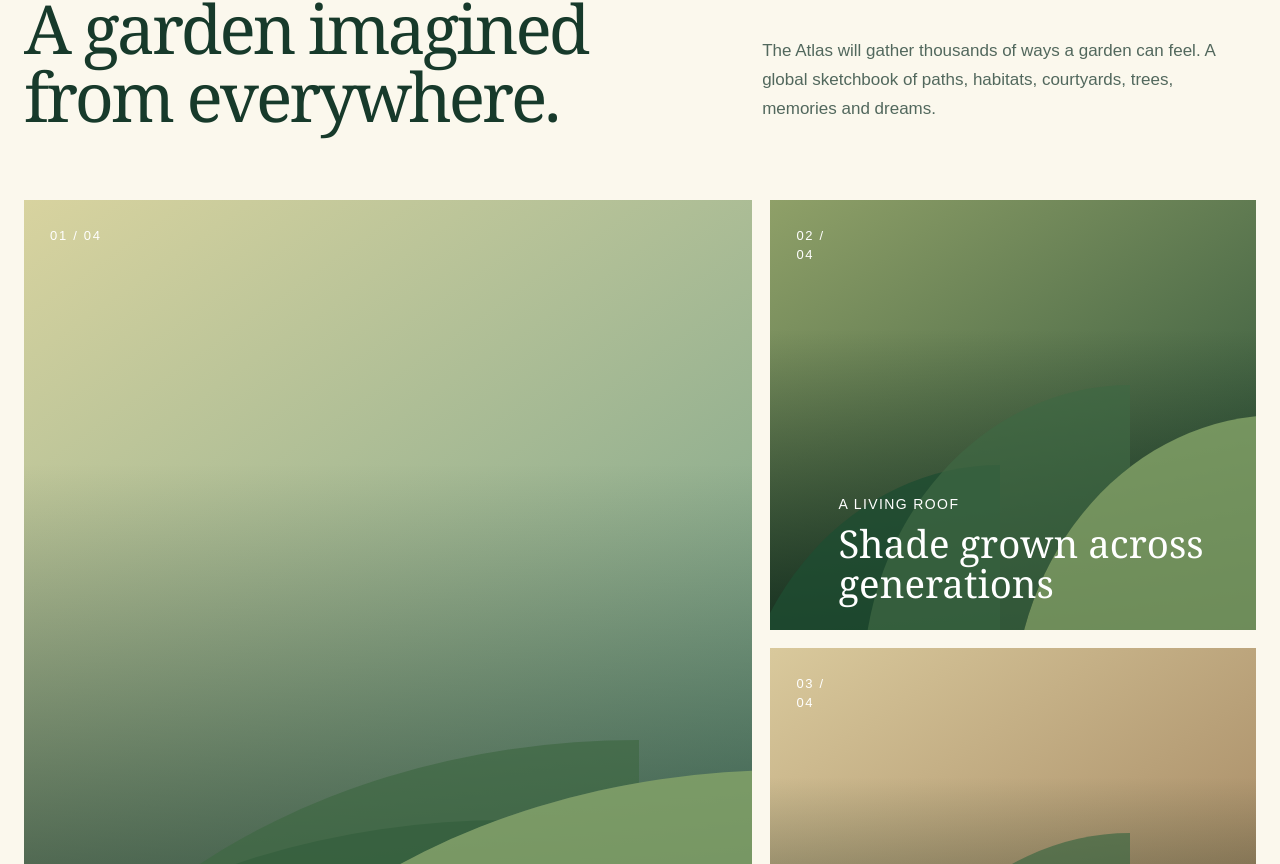
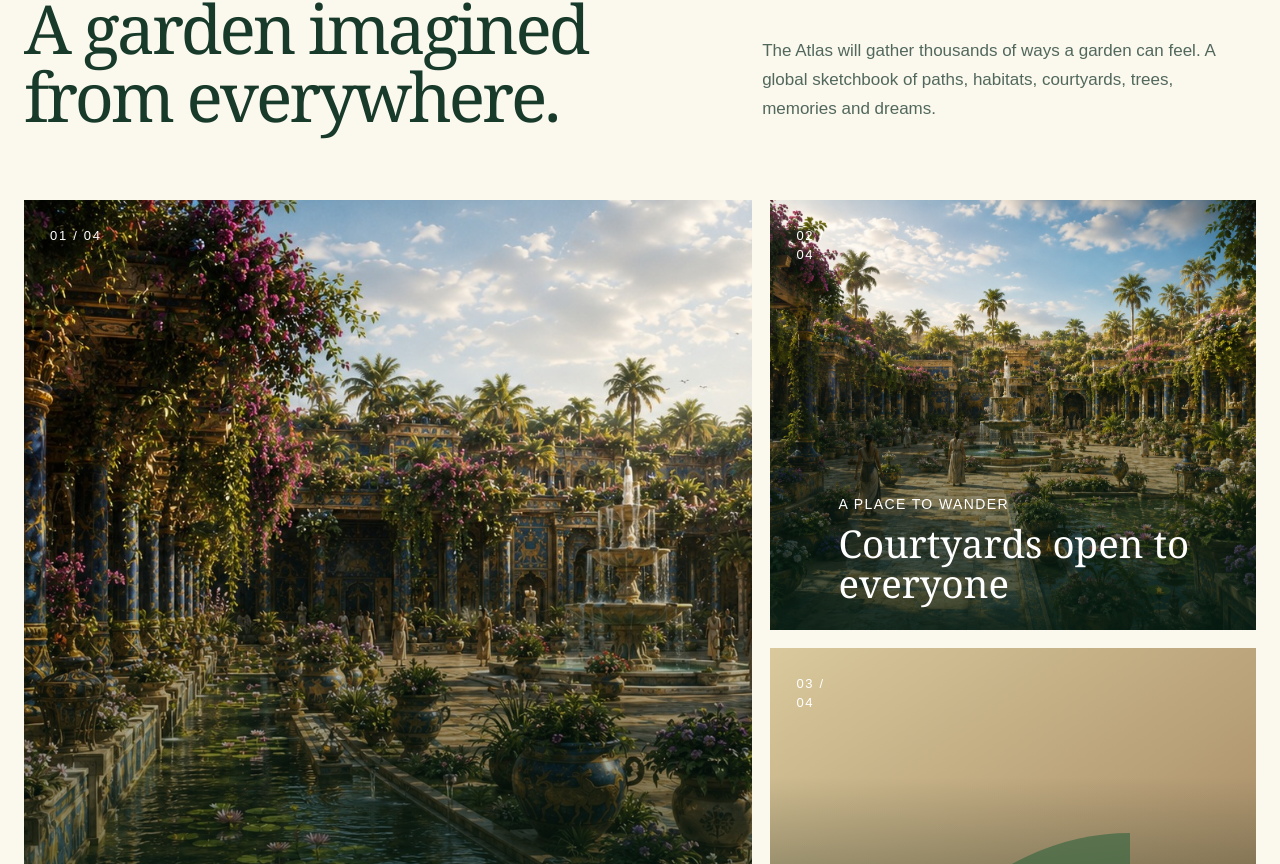
Before and after one commit to amyleesterling/babylon, a Next.js app: page / in a window 1280 px wide. Shown: the part 4296-5160 px from the top of the page. Built offline with nearby package versions, Linux system fonts and the light colour scheme.

Commit message:
Add Babylon courtyard visions to Atlas

```diff
--- a/app/globals.css
+++ b/app/globals.css
@@ -79,6 +79,9 @@ h1 em { color: var(--leaf); font-weight: 400; }
 .atlas-card::before, .atlas-card::after { content: ''; position: absolute; z-index: -1; }
 .atlas-card::before { inset: 0; background: linear-gradient(180deg, transparent 30%, rgba(7,32,21,.78)); }
 .atlas-card::after { width: 55%; height: 70%; bottom: -20%; right: -5%; border-radius: 100% 0 0; background: rgba(134,165,106,.8); box-shadow: -150px -30px 0 rgba(63,105,68,.7), -280px 50px 0 rgba(30,77,49,.8); }
+.atlas-card.has-image::after { display: none; }
+.atlas-image { position: absolute; inset: 0; z-index: -2; width: 100%; height: 100%; object-fit: cover; object-position: center; transition: transform .8s ease; }
+.atlas-card.has-image:hover .atlas-image { transform: scale(1.025); }
 .atlas-water { background: linear-gradient(145deg, #d8d39f, #5f9685); }
 .atlas-canopy { background: linear-gradient(145deg, #8fa068, #254c35); }
 .atlas-stone { background: linear-gradient(145deg, #d9c99c, #987855); }
--- a/app/page.tsx
+++ b/app/page.tsx
@@ -7,8 +7,8 @@ const invitations = [
 ];
 
 const atlas = [
-  { className: 'atlas-water', place: 'A quiet threshold', idea: 'Water that slows you down' },
-  { className: 'atlas-canopy', place: 'A living roof', idea: 'Shade grown across generations' },
+  { className: 'atlas-water', place: 'A quiet threshold', idea: 'Water that slows you down', image: '/babylon-courtyard-v2.jpg', alt: 'A flower-filled Babylon courtyard with a long lily pond, fountain, palms, and people gathering' },
+  { className: 'atlas-canopy', place: 'A place to wander', idea: 'Courtyards open to everyone', image: '/babylon-courtyard.jpg', alt: 'A sunlit Babylon courtyard with blue columns, fountains, lily ponds, palms, and visitors' },
   { className: 'atlas-stone', place: 'A place to gather', idea: 'Architecture that belongs to the garden' },
   { className: 'atlas-night', place: 'After sunset', idea: 'A garden that keeps the stars' },
 ];
@@ -97,7 +97,8 @@ export default function Home() {
         </div>
         <div className="atlas-grid">
           {atlas.map((card, index) => (
-            <article className={`atlas-card ${card.className}`} key={card.place}>
+            <article className={`atlas-card ${card.className}${card.image ? ' has-image' : ''}`} key={card.place}>
+              {card.image && <img className="atlas-image" src={card.image} alt={card.alt} loading="lazy" />}
               <span className="atlas-index">{String(index + 1).padStart(2, '0')} / 04</span>
               <div><p>{card.place}</p><h3>{card.idea}</h3></div>
             </article>
```
Also changed, not shown: public/babylon-courtyard-v2.jpg (added), public/babylon-courtyard.jpg (added).
